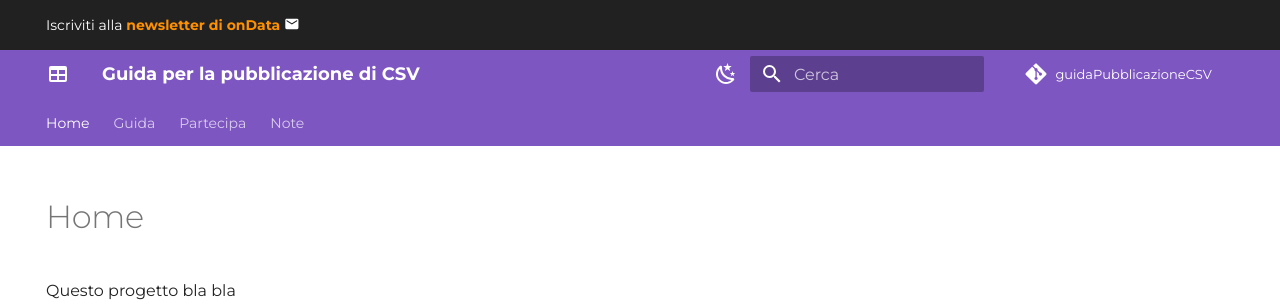
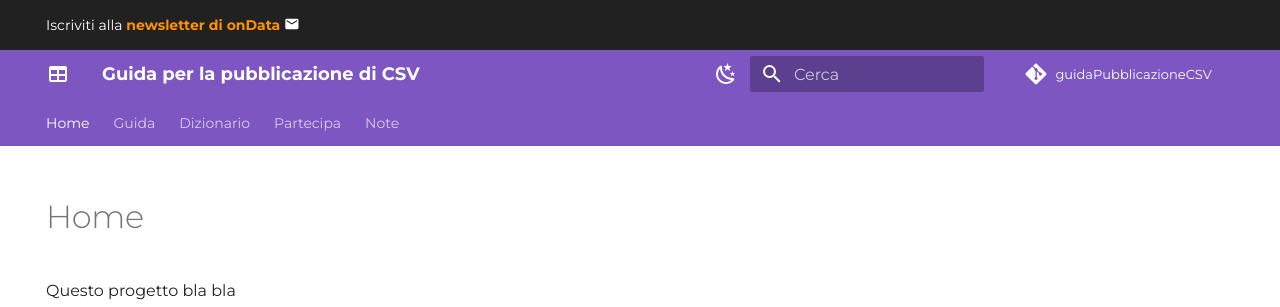
Before and after one commit to ondata/guidaPraticaPubblicazioneCSV, an MkDocs documentation site: the page built from docs/README.md, in a window 1280 px wide. Shown: the top 307 px of the page. Built offline with MkDocs 1.6.1 and Material for MkDocs 9.7.7, drawn with Linux system fonts in a browser that asks for light colours; comment, search, counter and statistics services are not loaded.

Commit message:
Update mkdocs.yml

```diff
--- a/mkdocs.yml
+++ b/mkdocs.yml
@@ -50,6 +50,7 @@ nav:
     - Guida:
       - Introduzione: introduzione/README.md
       - Formato di dati tabellari: formato_dati_tabellari/README.md
+    - Dizionario: dizionario_dati/README.md
     - Partecipa: partecipa.md
     - Note: note_redazione.md
 
```
